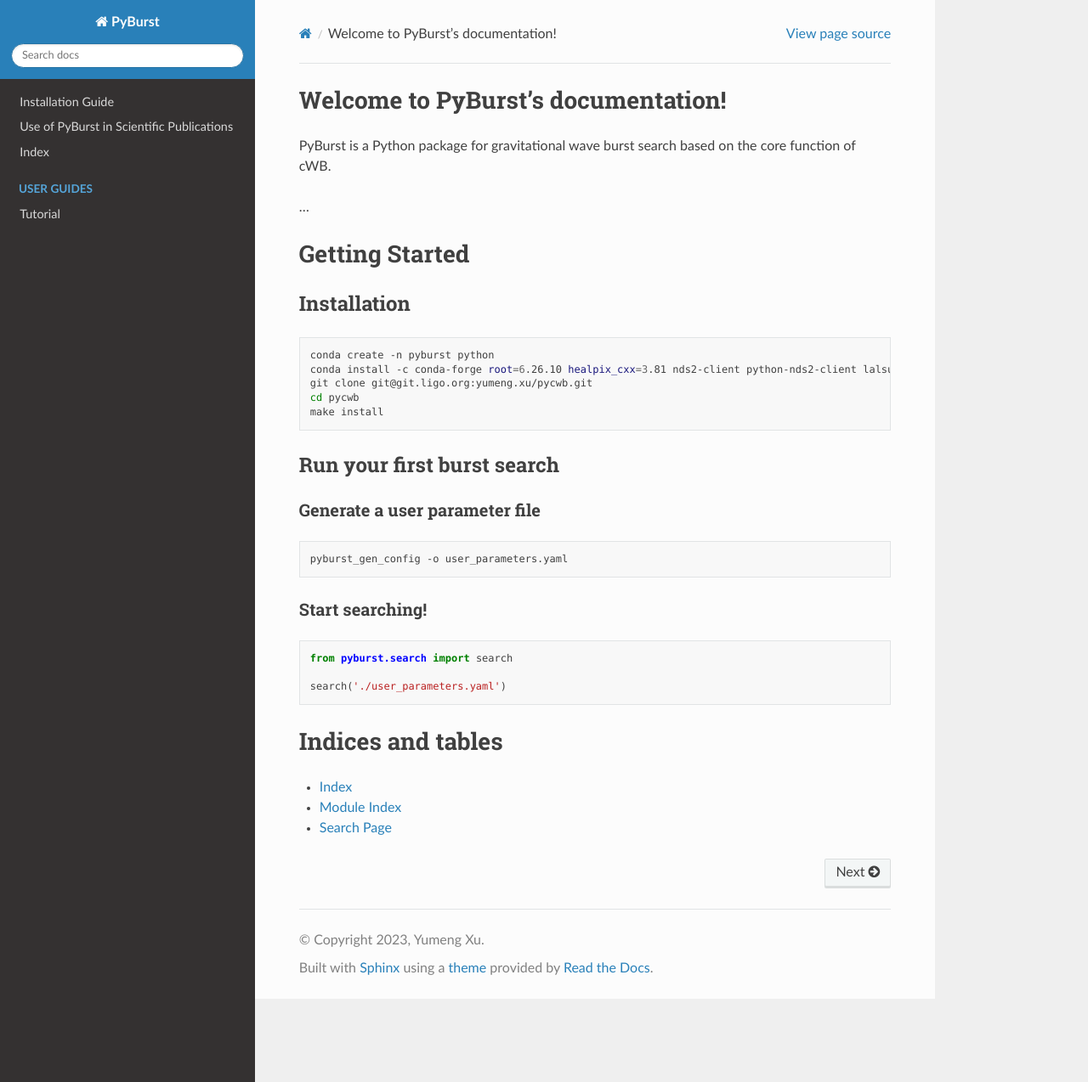
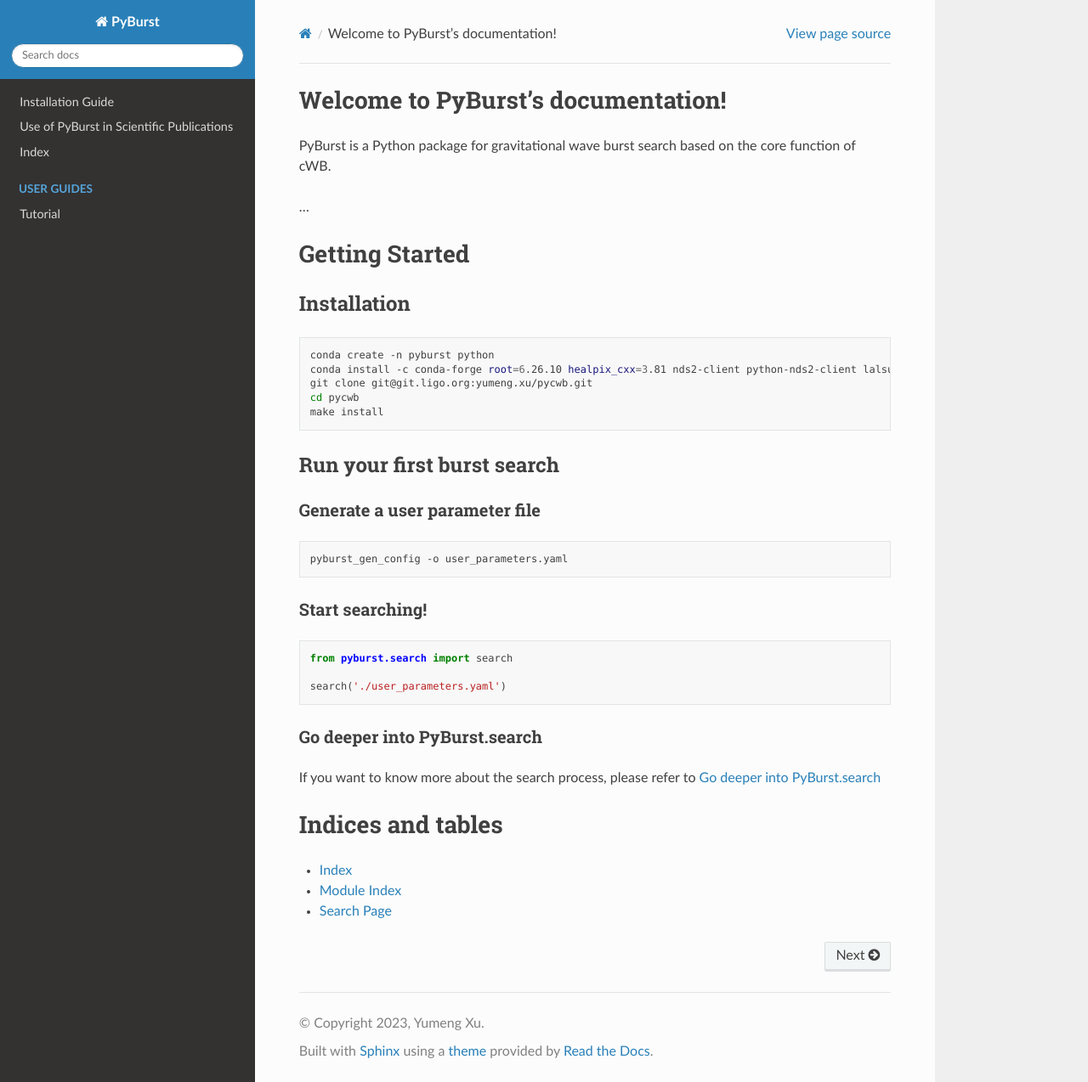
Before and after one commit to PycWB/pycwb, a Sphinx documentation site: the page built from docs/source/index.rst, in a window 1280 px wide and 1274 px high. Shown: the whole window at 85% size. Built offline with Sphinx 7.4.7 and the Read the Docs theme 2.0.0, drawn with Linux system fonts in a browser that asks for light colours; pages that are not in the unit, such as notebooks, are missing from menus; the version number could not be read and is left out.

Commit message:
updates docs

```diff
--- a/docs/source/index.rst
+++ b/docs/source/index.rst
@@ -61,6 +61,11 @@
 
    search('./user_parameters.yaml')
 
+Go deeper into PyBurst.search
+~~~~~~~~~~~~~~~~~~~~~~~~~~~~~
+
+If you want to know more about the search process, please refer to
+:ref:`tutorial_search`
 
 Indices and tables
 ==================
--- a/docs/source/tutorials.rst
+++ b/docs/source/tutorials.rst
@@ -5,3 +5,8 @@
 ============
 
 The following examples and tutorials are available:
+
+.. toctree::
+   :maxdepth: 2
+
+   tutorial_search
```
Also changed, not shown: docs/source/tutorial_search.rst (added, +68 -0 lines).
